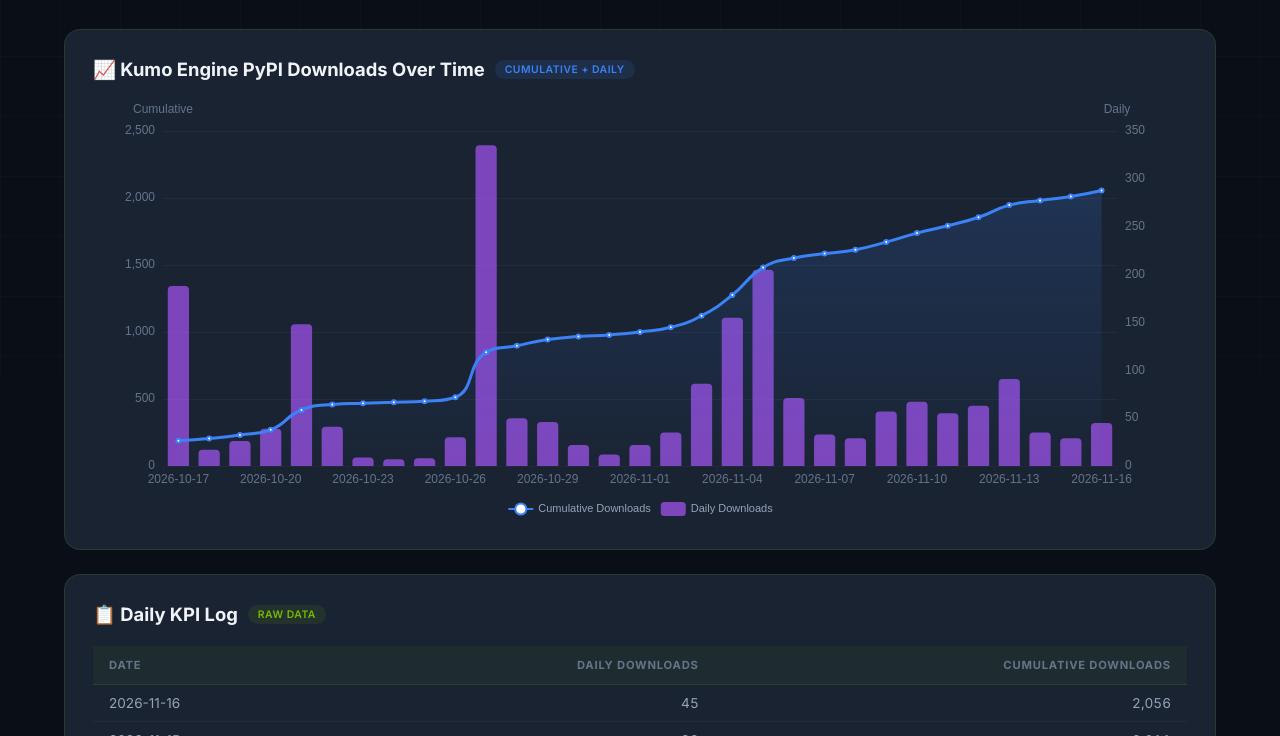
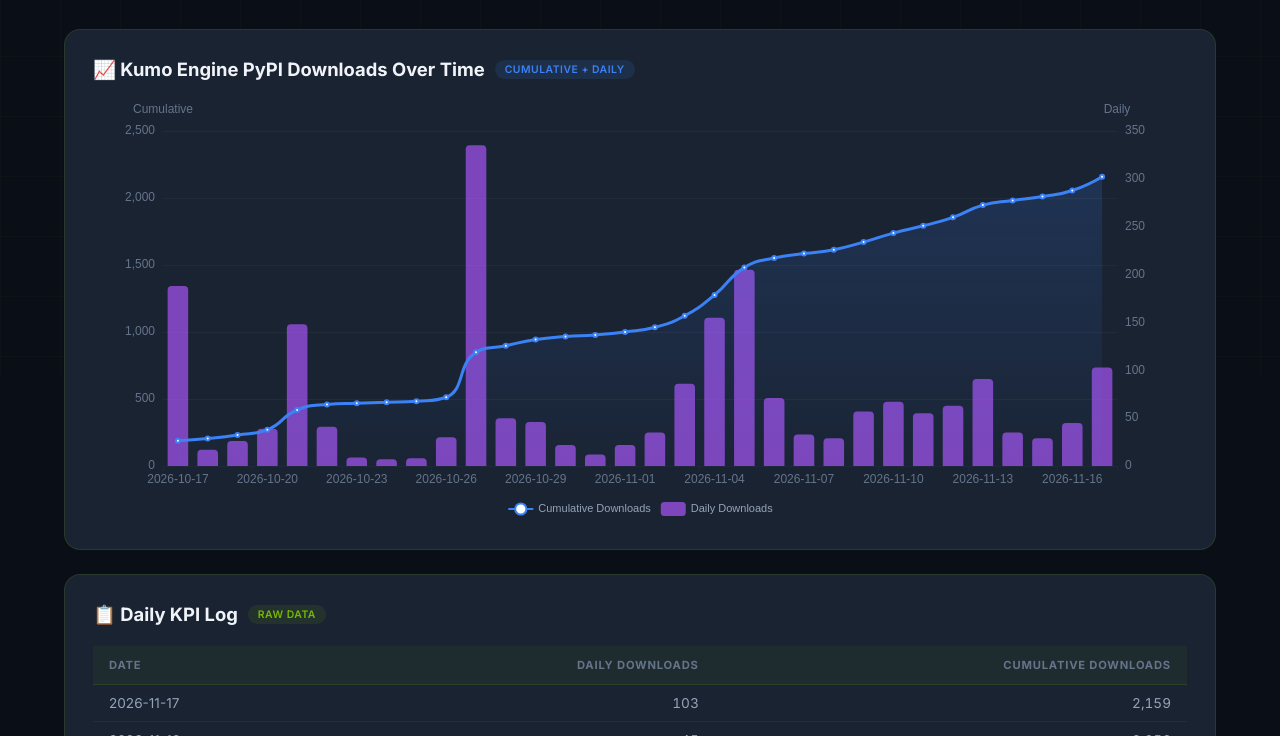
Before and after one commit to aleksssokolovski/kumo-engine-kpi, a plain HTML site: page index.html in a window 1280 px wide. Shown: the part 424-1160 px from the top of the page. Drawn offline with nearby package versions, Linux system fonts and the light colour scheme.

Commit message:
KPI update 2026-11-18 (from KXQX1QF25K)

```diff
--- a/index.html
+++ b/index.html
@@ -307,7 +307,8 @@ const CSV_RAW = `date,pypi_daily,pypi_cumulative
 2026-11-13,91,1947
 2026-11-14,35,1982
 2026-11-15,29,2011
-2026-11-16,45,2056`;
+2026-11-16,45,2056
+2026-11-17,103,2159`;
 
 function parseCSV(raw) {
   const lines = raw.trim().split('\n');
```
